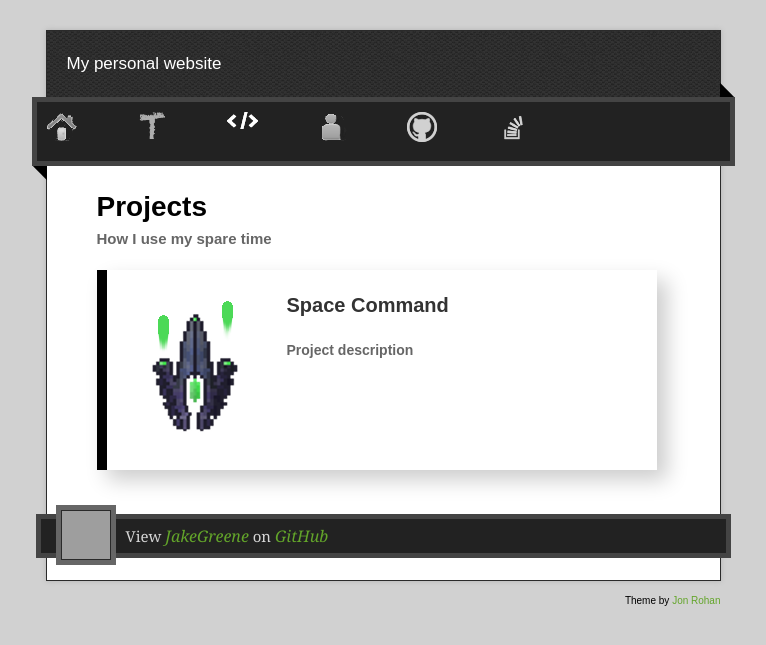
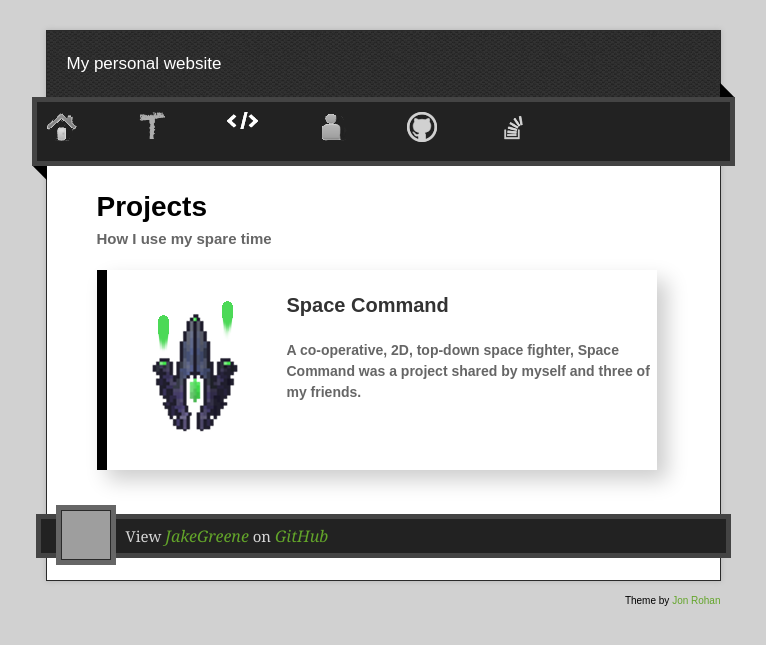
Before and after one commit to JakeGreene/JakeGreene.github.io, a Jekyll site: the page built from code/index.html, in a window 1280 px wide. Shown: the top 645 px of the page, without its empty margins (257-1023 px from the left). Built offline with Jekyll 4.4.1, drawn with Linux system fonts in a browser that asks for light colours; nearby versions of some CDN libraries; grey boxes are pictures that could not be loaded.

Commit message:
Add Space Command
Added the article explaining the Space Command project.
The article should be updated with pictures and maybe
should paint a rosier picture of the project than what
I have initally written.

```diff
--- a/code/index.html
+++ b/code/index.html
@@ -3,6 +3,11 @@
 projects:
   - name: Space Command
     logo: space-command-logo.png
+    page: space-command
+    description: >
+                   A co-operative, 2D, top-down space fighter,
+                   Space Command was a project shared by myself
+                   and three of my friends.
 ---
 
 <div class="project-headers">
@@ -12,11 +17,11 @@
 <ul class="project-entries">
   {% for project in page.projects %}
     <li>
-      <a href="#">
+      <a href="{{ site.url}}/code/{{ project.page }}">
         <img class="project-logo" src="/images/projects/{{ project.logo }}"/>
         <div class="project-entry-headers">
           <h3 class="project-entry-header">{{ project.name }}</h3>
-          <h2 class="project-entry-sub">Project description</h2>
+          <h2 class="project-entry-sub">{{ project.description }}</h2>
         </div>
       </a>
     </li>
```
Also changed, not shown: code/space-command/index.md (added, +26 -0 lines).
